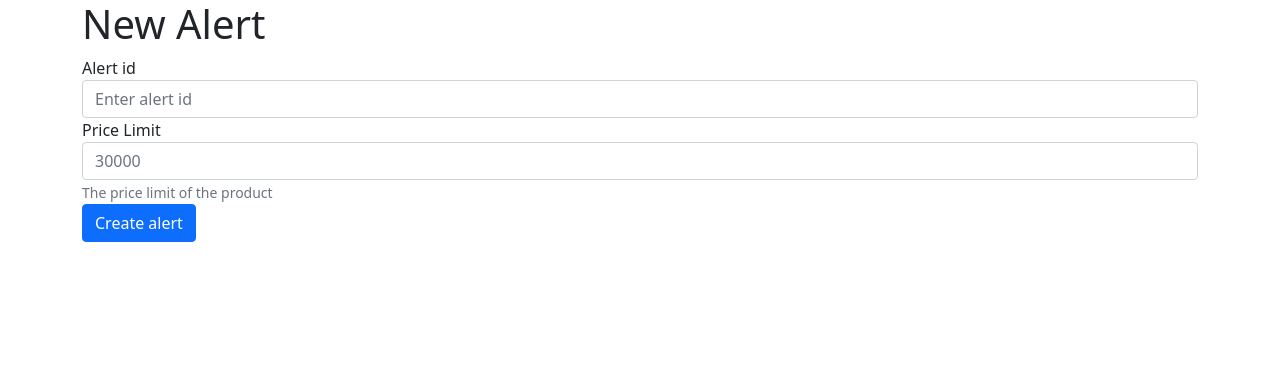
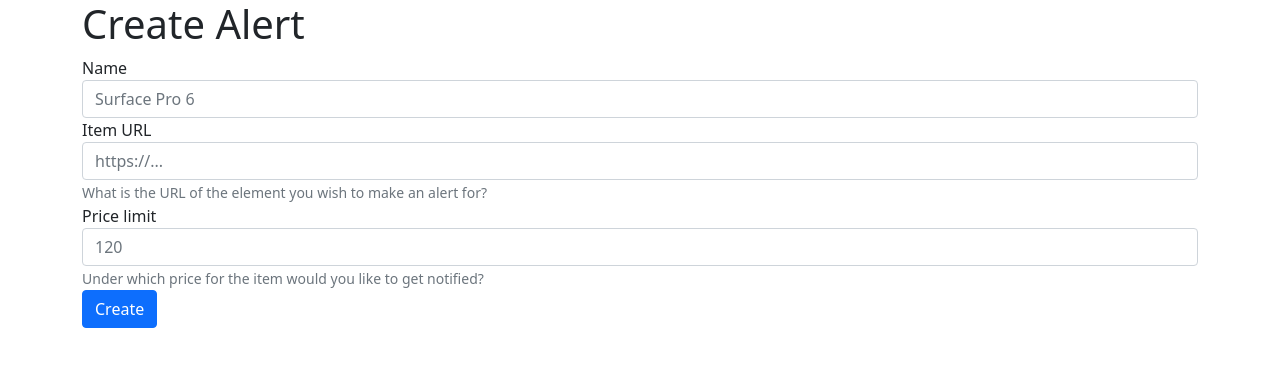
Before and after one commit to juancv3d/Pricing_Service, a Flask app: page /alerts/new in a window 1280 px wide. Shown: the top 367 px of the page. Run offline with Flask 2, Linux system fonts and the light colour scheme.

Commit message:
Adding new info to add the store integration

```diff
--- a/templates/alerts/new_alert.html
+++ b/templates/alerts/new_alert.html
@@ -1,22 +1,32 @@
+
 {% extends "base.html" %}
-{% block title %}New alert{% endblock %}
 {% block content %}
 <header>
-    <h1>New Alert</h1>
+    <h1>Create Alert</h1>
 </header>
-<section class="create_item_content">
+<section class="create-alert-form">
     <form method="post">
         <div class="form-group">
-            <label for="alert_id">Alert id</label>
-            <input type"text" class="form-control" id="alert_id" name="id" placeholder="Enter alert id"/>
+            <label for="name">Name</label>
+            <input type="text" class="form-control" id="name" name="name" placeholder="Surface Pro 6">
         </div>
         <div class="form-group">
-            <label for="price_limit">Price Limit</label>
-            <input type="text" class="form-control" id="price_limit"name="query" placeholder='30000' aria-describedby="priceLimitHelp"/>
-            <small id="priceLimitHelp" class="form-text text-muted">The price limit of the product</small>
+            <label for="item_url">Item URL</label>
+            <input type="text" class="form-control" id="item_url" name="item_url" placeholder="https://..."
+                aria-describedby="itemURLHelp">
+            <small id="itemURLHelp" class="form-text text-muted">
+                What is the URL of the element you wish to make an alert for?
+            </small>
         </div>
-        <button type="submit" class="btn btn-primary">Create alert</button>
+        <div class="form-group">
+            <label for="price_limit">Price limit</label>
+            <input type="text" class="form-control" id="price_limit" name="price_limit" placeholder="120"
+                aria-describedby="priceLimitHelp">
+            <small id="priceLimitHelp" class="form-text text-muted">
+                Under which price for the item would you like to get notified?
+            </small>
+        </div>
+        <button type="submit" class="btn btn-primary">Create</button>
     </form>
 </section>
-
 {% endblock %}
```
